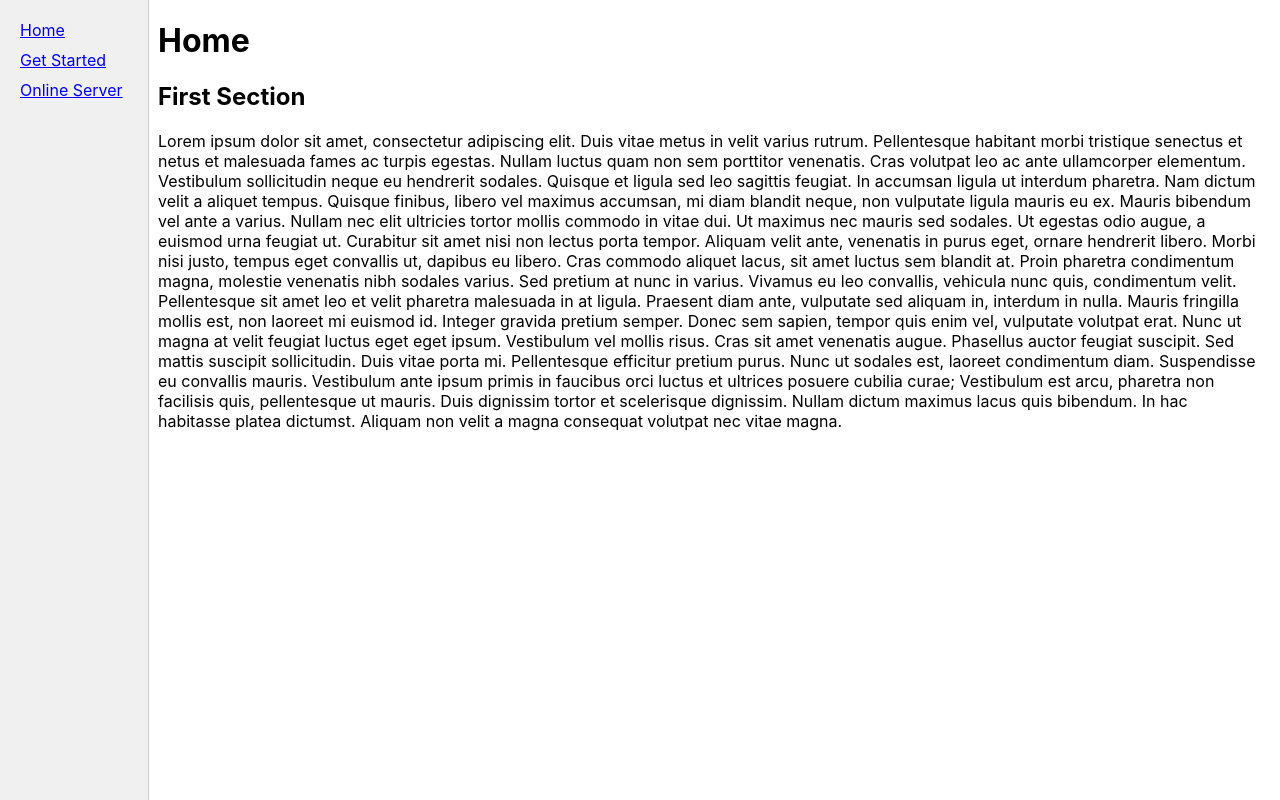
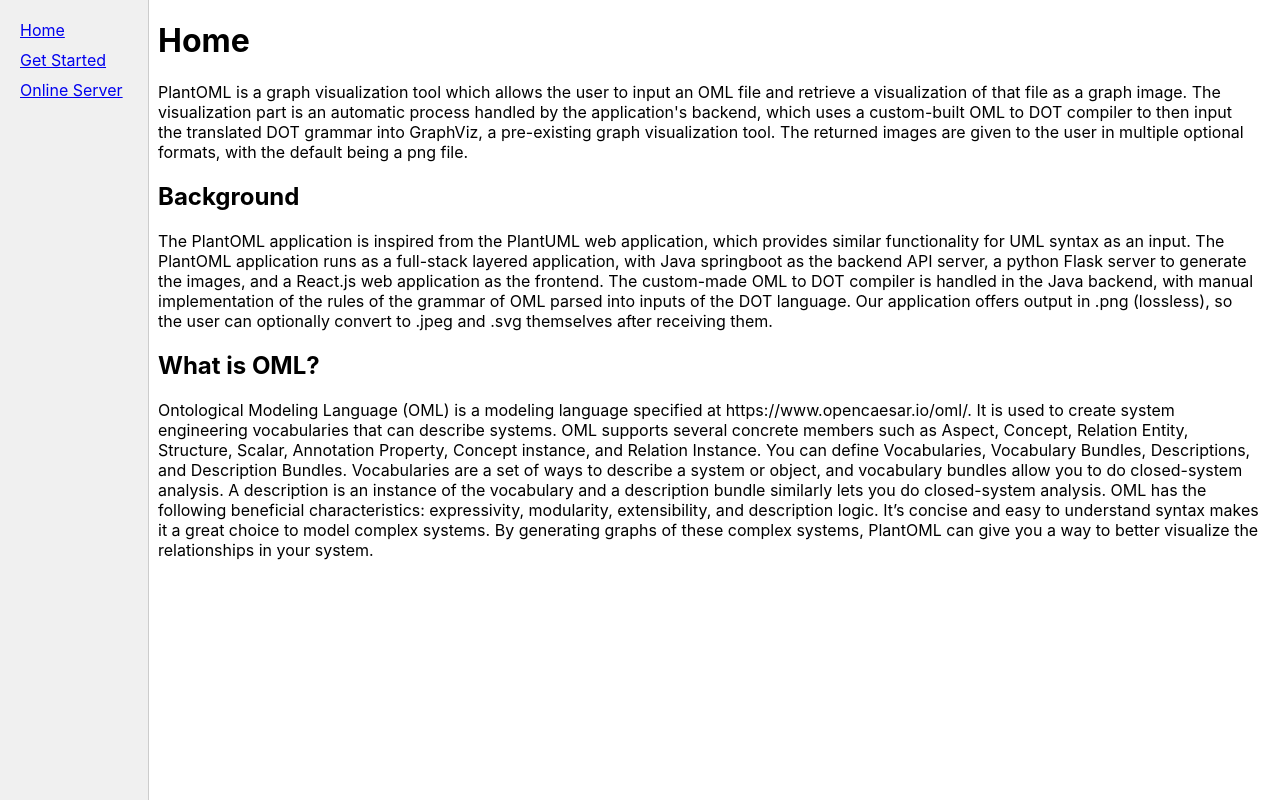
Before and after one commit to mr4002/PlantOML, a React (Create React App) app in the folder frontend/: page / in a window 1280 px wide. Built offline with nearby package versions, Linux system fonts and the light colour scheme.

Commit message:
Update home

```diff
--- a/frontend/src/components/Home.js
+++ b/frontend/src/components/Home.js
@@ -1,15 +1,15 @@
 function Home() {
     return (<div>
     <h1>Home</h1>
-    <h2>First Section</h2>
     <p>
-    Lorem ipsum dolor sit amet, consectetur adipiscing elit. Duis vitae metus in velit varius rutrum. Pellentesque habitant morbi tristique senectus et netus et malesuada fames ac turpis egestas. Nullam luctus quam non sem porttitor venenatis. Cras volutpat leo ac ante ullamcorper elementum. Vestibulum sollicitudin neque eu hendrerit sodales. Quisque et ligula sed leo sagittis feugiat. In accumsan ligula ut interdum pharetra. Nam dictum velit a aliquet tempus. Quisque finibus, libero vel maximus accumsan, mi diam blandit neque, non vulputate ligula mauris eu ex. Mauris bibendum vel ante a varius. Nullam nec elit ultricies tortor mollis commodo in vitae dui. Ut maximus nec mauris sed sodales. Ut egestas odio augue, a euismod urna feugiat ut.
-
-Curabitur sit amet nisi non lectus porta tempor. Aliquam velit ante, venenatis in purus eget, ornare hendrerit libero. Morbi nisi justo, tempus eget convallis ut, dapibus eu libero. Cras commodo aliquet lacus, sit amet luctus sem blandit at. Proin pharetra condimentum magna, molestie venenatis nibh sodales varius. Sed pretium at nunc in varius. Vivamus eu leo convallis, vehicula nunc quis, condimentum velit.
-
-Pellentesque sit amet leo et velit pharetra malesuada in at ligula. Praesent diam ante, vulputate sed aliquam in, interdum in nulla. Mauris fringilla mollis est, non laoreet mi euismod id. Integer gravida pretium semper. Donec sem sapien, tempor quis enim vel, vulputate volutpat erat. Nunc ut magna at velit feugiat luctus eget eget ipsum. Vestibulum vel mollis risus. Cras sit amet venenatis augue.
-
-Phasellus auctor feugiat suscipit. Sed mattis suscipit sollicitudin. Duis vitae porta mi. Pellentesque efficitur pretium purus. Nunc ut sodales est, laoreet condimentum diam. Suspendisse eu convallis mauris. Vestibulum ante ipsum primis in faucibus orci luctus et ultrices posuere cubilia curae; Vestibulum est arcu, pharetra non facilisis quis, pellentesque ut mauris. Duis dignissim tortor et scelerisque dignissim. Nullam dictum maximus lacus quis bibendum. In hac habitasse platea dictumst. Aliquam non velit a magna consequat volutpat nec vitae magna.
+    PlantOML is a graph visualization tool which allows the user to input an OML file and retrieve a visualization of that file as a graph image. The visualization part is an automatic process handled by the application's backend, which uses a custom-built OML to DOT compiler to then input the translated DOT grammar into GraphViz, a pre-existing graph visualization tool. The returned images are given to the user in multiple optional formats, with the default being a png file.
+    </p>
+    <h2>Background</h2>
+    <p>
+    The PlantOML application is inspired from the PlantUML web application, which provides similar functionality for UML syntax as an input. The PlantOML application runs as a full-stack layered application, with Java springboot as the backend API server, a python Flask server to generate the images, and a React.js web application as the frontend. The custom-made OML to DOT compiler is handled in the Java backend, with manual implementation of the rules of the grammar of OML parsed into inputs of the DOT language. Our application offers output in .png (lossless), so the user can optionally convert to .jpeg and .svg themselves after receiving them.
+    </p>
+    <h2>What is OML?</h2>
+    <p>Ontological Modeling Language (OML) is a modeling language specified at https://www.opencaesar.io/oml/. It is used to create system engineering vocabularies that can describe systems. OML supports several concrete members such as Aspect, Concept, Relation Entity, Structure, Scalar, Annotation Property, Concept instance, and Relation Instance. You can define Vocabularies, Vocabulary Bundles, Descriptions, and Description Bundles. Vocabularies are a set of ways to describe a system or object, and vocabulary bundles allow you to do closed-system analysis. A description is an instance of the vocabulary and a description bundle similarly lets you do closed-system analysis. OML has the following beneficial characteristics: expressivity, modularity, extensibility, and description logic. It’s concise and easy to understand syntax makes it a great choice to model complex systems. By generating graphs of these complex systems, PlantOML can give you a way to better visualize the relationships in your system.
     </p>
     </div>);
 }
```
